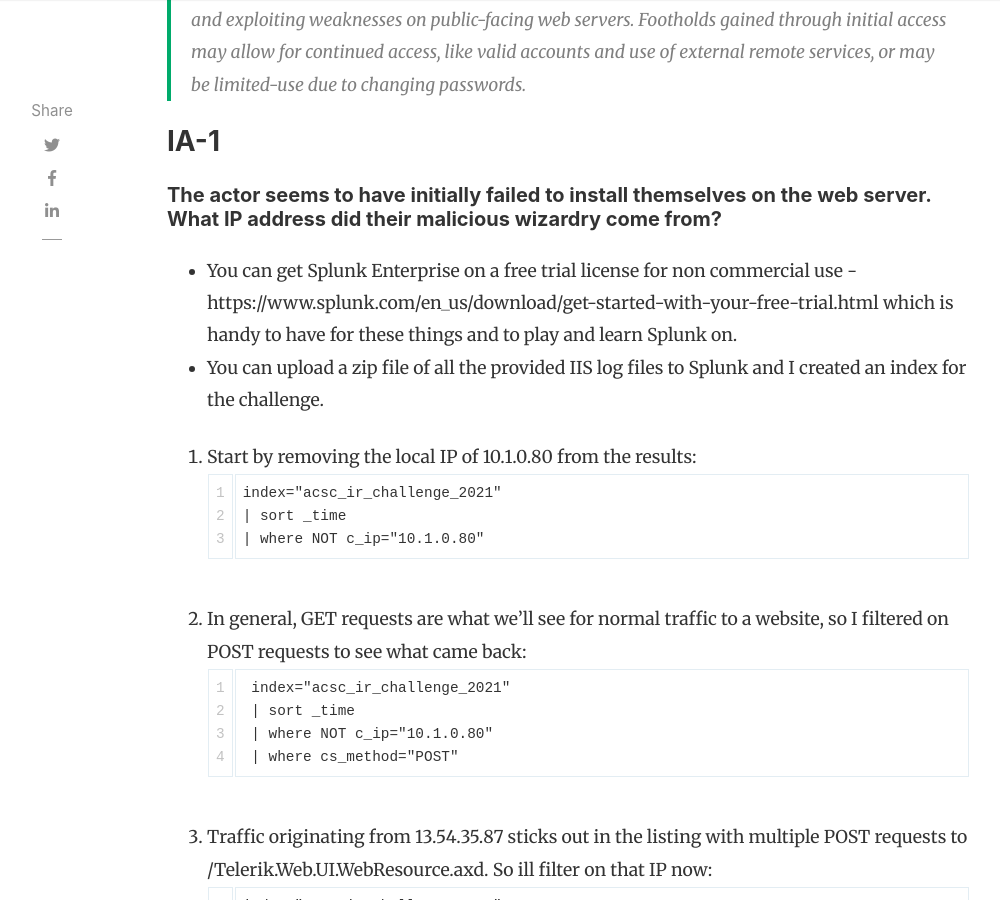
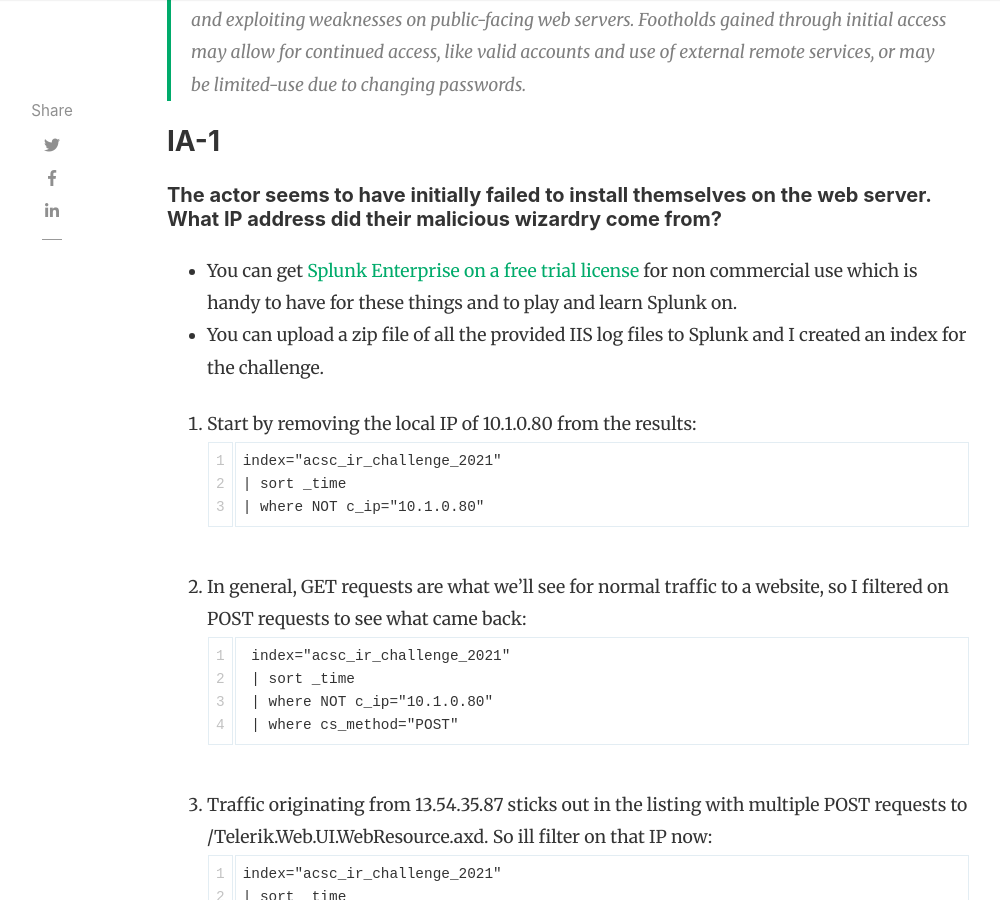
Before and after one commit to shannaniggans/fancy4n6.github.io, a Jekyll site: the page built from _posts/2022-05-17-ACSC-BSides-IR-Challenge-2021-02-Initial-Access.md, in a window 1280 px wide and 900 px high, scrolled down 1965 px. Shown: the whole window, without its empty margins (118-1118 px from the left). Built offline with Jekyll 4.4.1, drawn with Linux system fonts in a browser that asks for light colours; nearby versions of some CDN libraries; comment, search, counter and statistics services are not loaded; some of the changed lines change nothing that is shown; some of the changed text lies outside the part shown.

Commit message:
Update 2022-05-17-ACSC-BSides-IR-Challenge-2021-02-Initial-Access.md
Updated table formatting

```diff
--- a/_posts/2022-05-17-ACSC-BSides-IR-Challenge-2021-02-Initial-Access.md
+++ b/_posts/2022-05-17-ACSC-BSides-IR-Challenge-2021-02-Initial-Access.md
@@ -27,7 +27,7 @@
 
 ## 2 - Initial Access
 
->ALIEN are adamant that the most likely place for a malicious actor to get into their network is their public web server hosting the main website, and have seen some odd activity recently. They have provided some data from this server in zip **dmz-webpub.alien.local.zip**. We'll start by looking there.
+>ALIEN are adamant that the most likely place for a malicious actor to get into their network is their public web server hosting the main website, and have seen some odd activity recently. They have provided some data from this server in zip <kbd>dmz-webpub.alien.local.zip</kbd>. We'll start by looking there.
 
 There are 5 questions in this section that are primarily focused on external facing systems and their log files. There are a few options to review the logs provided as part of the zip file, but I opted to set up Splunk and do the challenge using Splunk.
 
@@ -37,7 +37,7 @@
 
 ### IA-1
 <h5>The actor seems to have initially failed to install themselves on the web server. What IP address did their malicious wizardry come from?</h5>
-* You can get Splunk Enterprise on a free trial license for non commercial use - https://www.splunk.com/en_us/download/get-started-with-your-free-trial.html which is handy to have for these things and to play and learn Splunk on.
+* You can get <a target="_blank" href="https://www.splunk.com/en_us/download/get-started-with-your-free-trial.html">Splunk Enterprise on a free trial license</a> for non commercial use which is handy to have for these things and to play and learn Splunk on.
 * You can upload a zip file of all the provided IIS log files to Splunk and I created an index for the challenge.
 
 1. Start by removing the local IP of 10.1.0.80 from the results:
@@ -131,16 +131,58 @@
 
 Correlating the logs we can expect that the attacker was able to use their tool via submit.aspx so the correct date time they are after relates to the time in the IIS logs and the attacker action and the first use.
 
-| Date Time           | Artefact | Info                                                                                                                        |
-| ------------------- | -------- | --------------------------------------------------------------------------------------------------------------------------- |
-| 2021-04-01 02:24:30 | IIS Logs | First time we see 13.54.35.87 in the logs                                                                                   |
-| 2021-04-01 02:46:33 | IIS Logs | First time we see 13.54.35.87 POST to /Telerik.Web.UI.WebResource.axd                                                       |
-| 2021-04-01 02:50:43 | MFT      | C:\Windows\Temp\1617245455.5314393.dll                                                                                      |
-| 2021-04-01 02:52:10 | MFT      | C:\Windows\Temp\1617245542.475716.dll                                                                                       |
-| 2021-04-01 02:55:29 | IIS Logs | First time we see 13.54.35.87 GET to /submit.aspx                                                                           |
-| 2021-04-01 02:55:30 | MFT      | .\Windows\Microsoft.NET\Framework64\v4.0.30319\Temporary ASP.NET Files\root\a056c683\f67bca3c\App_Web_aa0aecbt.dll          |
-| 2021-04-01 02:55:30 | MFT      | .\Windows\Microsoft.NET\Framework64\v4.0.30319\Temporary ASP.NET Files\root\a056c683\f67bca3c\submit.aspx.cdcab7d2.compiled |
-| 2021-04-01 02:55:30 | MFT      | .\Windows\Microsoft.NET\Framework64\v4.0.30319\Temporary ASP.NET Files\root\a056c683\f67bca3c\App_Web_aa0aecbt.dll          |
+<table class="table table-striped table-sm small w-auto">
+  <caption class="figure-caption text-center">Table: Sample 2 timeline</caption>
+  <thead class="thead-dark">
+    <tr>
+      <th scope="col" >Date/Time</th>
+      <th scope="col">Artefact</th>
+      <th scope="col">Information</th>
+    </tr>
+  </thead>
+<tbody>
+    <tr>
+      <th scope="row">2021-04-01 02:24:30</th>
+      <td>IIS Logs</td>
+      <td>First time we see 13.54.35.87 in the logs</td>
+    </tr>
+    <tr>
+      <th scope="row">2021-04-01 02:46:33</th>
+      <td>IIS Logs</td>
+      <td>First time we see 13.54.35.87 POST to /Telerik.Web.UI.WebResource.axd</td>
+    </tr>
+    <tr>
+      <th scope="row">2021-04-01 02:50:43</th>
+      <td>MFT</td>
+      <td>C:\Windows\Temp\1617245455.5314393.dll</td>
+    </tr>
+    <tr>
+      <th scope="row">2021-04-01 02:52:10</th>
+      <td>MFT</td>
+      <td>C:\Windows\Temp\1617245542.475716.dll</td>
+    </tr>
+    <tr>
+      <th scope="row">2021-04-01 02:55:29</th>
+      <td>IIS Logs</td>
+      <td>First time we see 13.54.35.87 GET to /submit.aspx</td>
+    </tr>
+    <tr>
+      <th scope="row">2021-04-01 02:55:30</th>
+      <td>MFT</td>
+      <td>.\Windows\Microsoft.NET\Framework64\v4.0.30319\Temporary ASP.NET Files\root\a056c683\f67bca3c\App_Web_aa0aecbt.dll</td>
+    </tr>
+    <tr>
+      <th scope="row">2021-04-01 02:55:30</th>
+      <td>MFT</td>
+      <td>.\Windows\Microsoft.NET\Framework64\v4.0.30319\Temporary ASP.NET Files\root\a056c683\f67bca3c\submit.aspx.cdcab7d2.compiled</td>
+    </tr>
+    <tr>
+      <th scope="row">2021-04-01 02:55:30</th>
+      <td>MFT</td>
+      <td>.\Windows\Microsoft.NET\Framework64\v4.0.30319\Temporary ASP.NET Files\root\a056c683\f67bca3c\App_Web_aa0aecbt.dll</td>
+    </tr>
+  </tbody>
+</table>
 
 This is where starting to build a timeline is very handy. I usually do this as a dashboard in my excel worksheet for the particular engagement.
 
```
